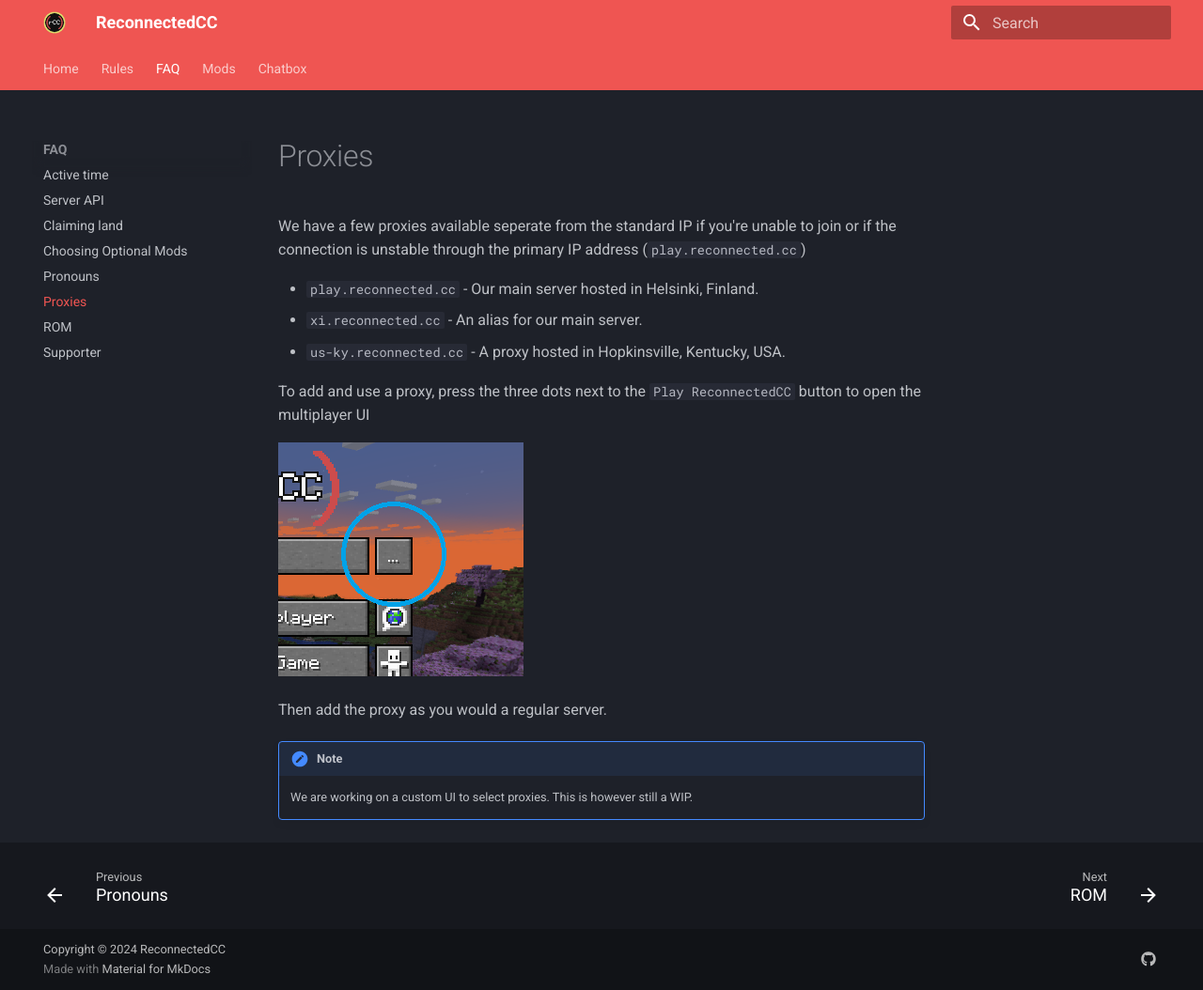
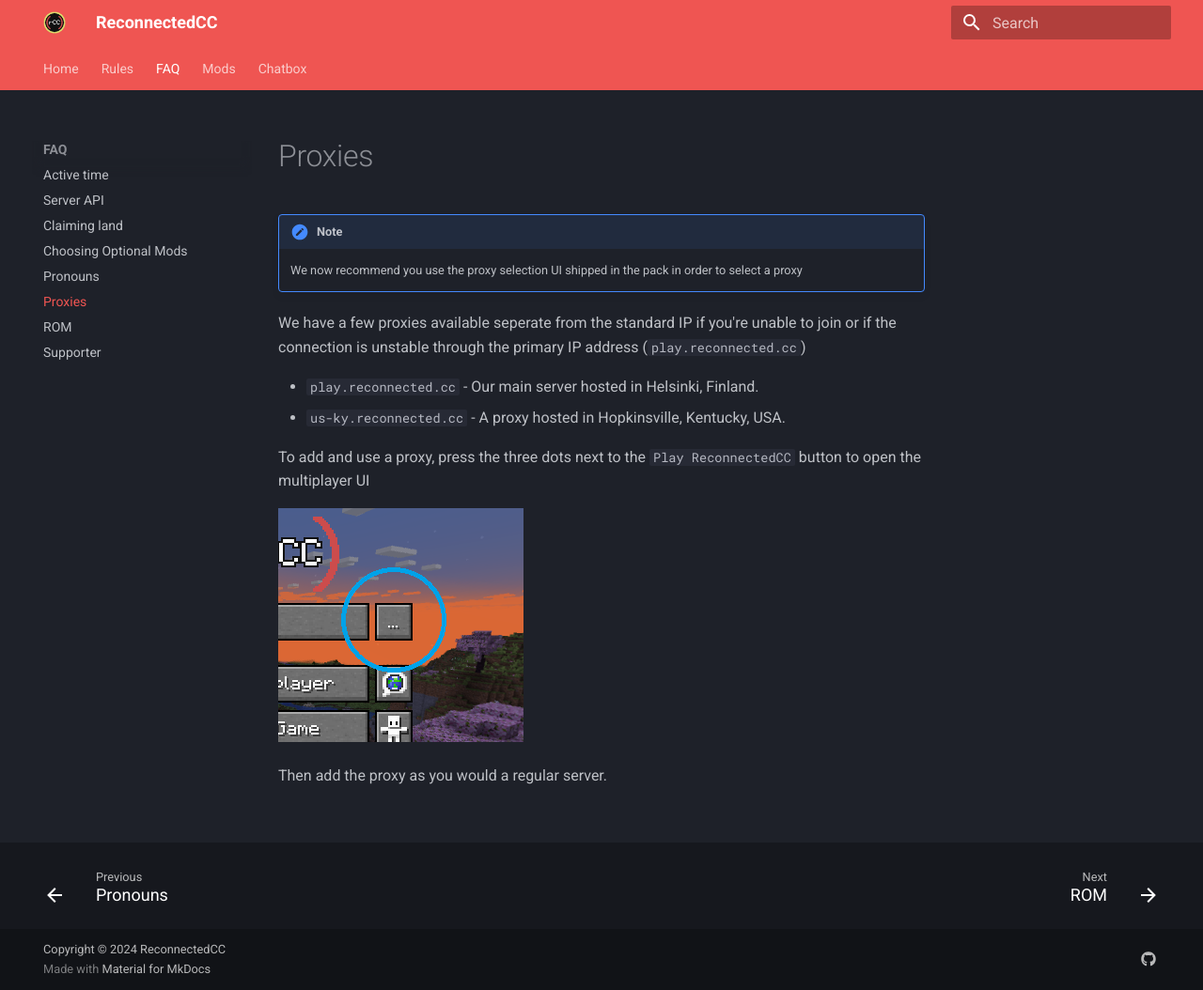
Before and after one commit to ReconnectedCC/docs, an MkDocs documentation site: the page built from docs/faq/proxies.md, in a window 1280 px wide and 1054 px high. Shown: the whole window at 94% size. Built offline with MkDocs 1.6.1 and Material for MkDocs 9.7.7, drawn with Linux system fonts in a browser that asks for light colours.

Commit message:
add mention of proxy ui and recomend it

```diff
--- a/docs/faq/proxies.md
+++ b/docs/faq/proxies.md
@@ -4,10 +4,13 @@
 
 # Proxies
 
+!!! note
+
+    We now recommend you use the proxy selection UI shipped in the pack in order to select a proxy
+
 We have a few proxies available seperate from the standard IP if you're unable to join or if the connection is unstable through the primary IP address (`play.reconnected.cc`)
 
 - `play.reconnected.cc` - Our main server hosted in Helsinki, Finland.
-- `xi.reconnected.cc` - An alias for our main server.
 - `us-ky.reconnected.cc` - A proxy hosted in Hopkinsville, Kentucky, USA.
 
 To add and use a proxy, press the three dots next to the `Play ReconnectedCC` button to open the multiplayer UI
@@ -15,7 +18,3 @@
 ![](/img/proxies/multiplayer-ui.png)
 
 Then add the proxy as you would a regular server.
-
-!!! note
-
-    We are working on a custom UI to select proxies. This is however still a WIP.
```
